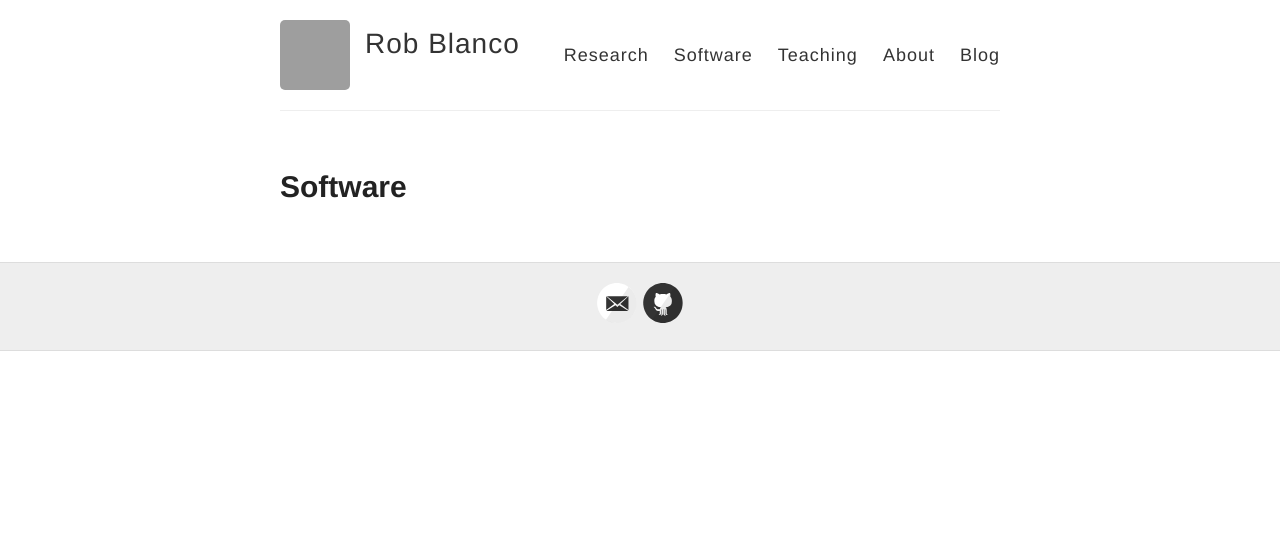
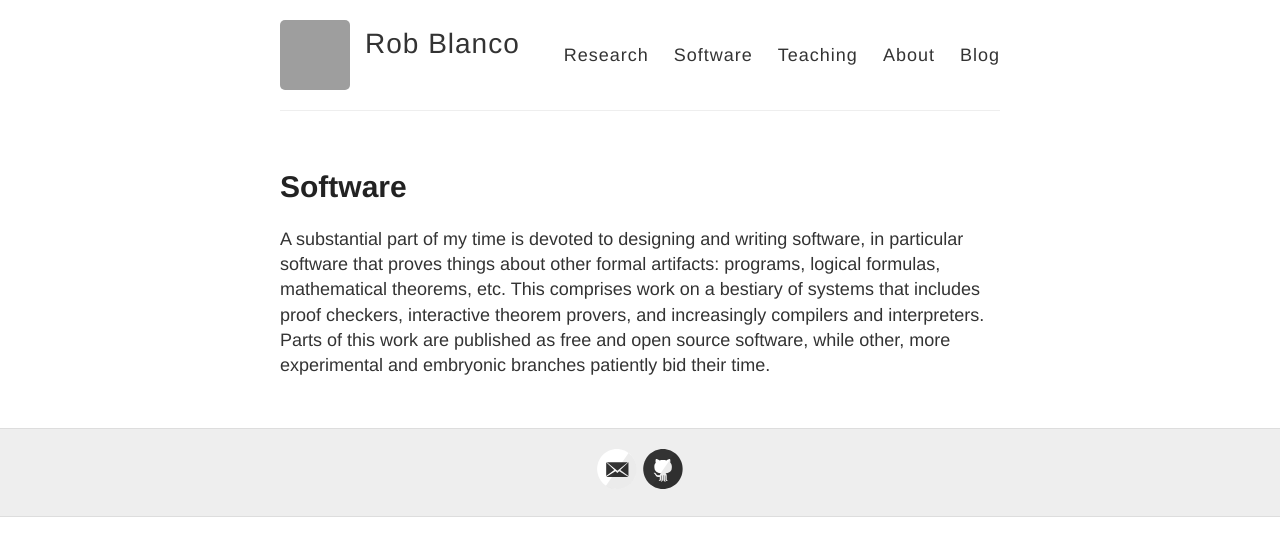
Before and after one commit to robblanco/robblanco.github.io, a Jekyll site: the page built from software.md, in a window 1280 px wide. Shown: the top 556 px of the page. Built offline with Jekyll 4.4.1, drawn with Linux system fonts in a browser that asks for light colours; grey boxes are pictures that could not be loaded.

Commit message:
Start writing something in Software

```diff
--- a/software.md
+++ b/software.md
@@ -3,3 +3,11 @@ layout: page
 title: Software
 permalink: /software/
 ---
+
+A substantial part of my time is devoted to designing and writing software, in
+particular software that proves things about other formal artifacts: programs,
+logical formulas, mathematical theorems, etc. This comprises work on a bestiary
+of systems that includes proof checkers, interactive theorem provers, and
+increasingly compilers and interpreters. Parts of this work are published as
+free and open source software, while other, more experimental and embryonic
+branches patiently bid their time.
```
